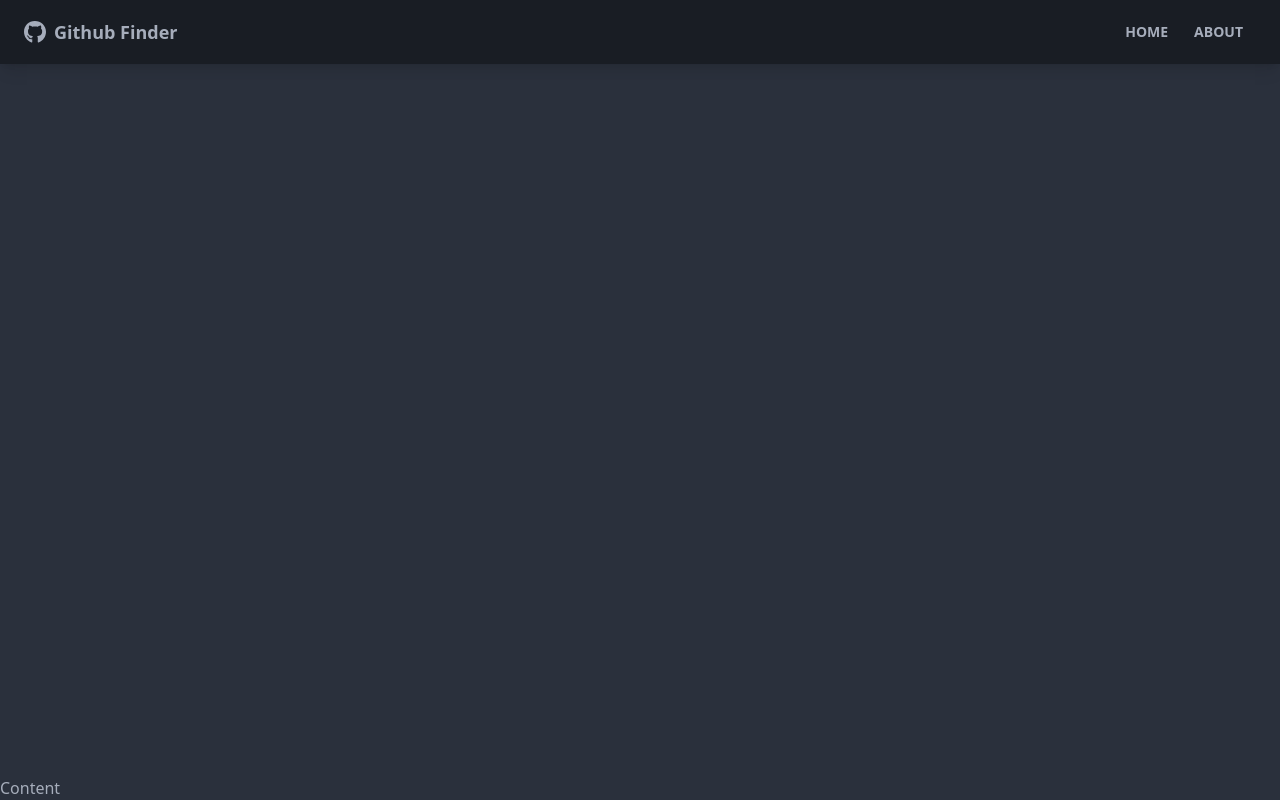
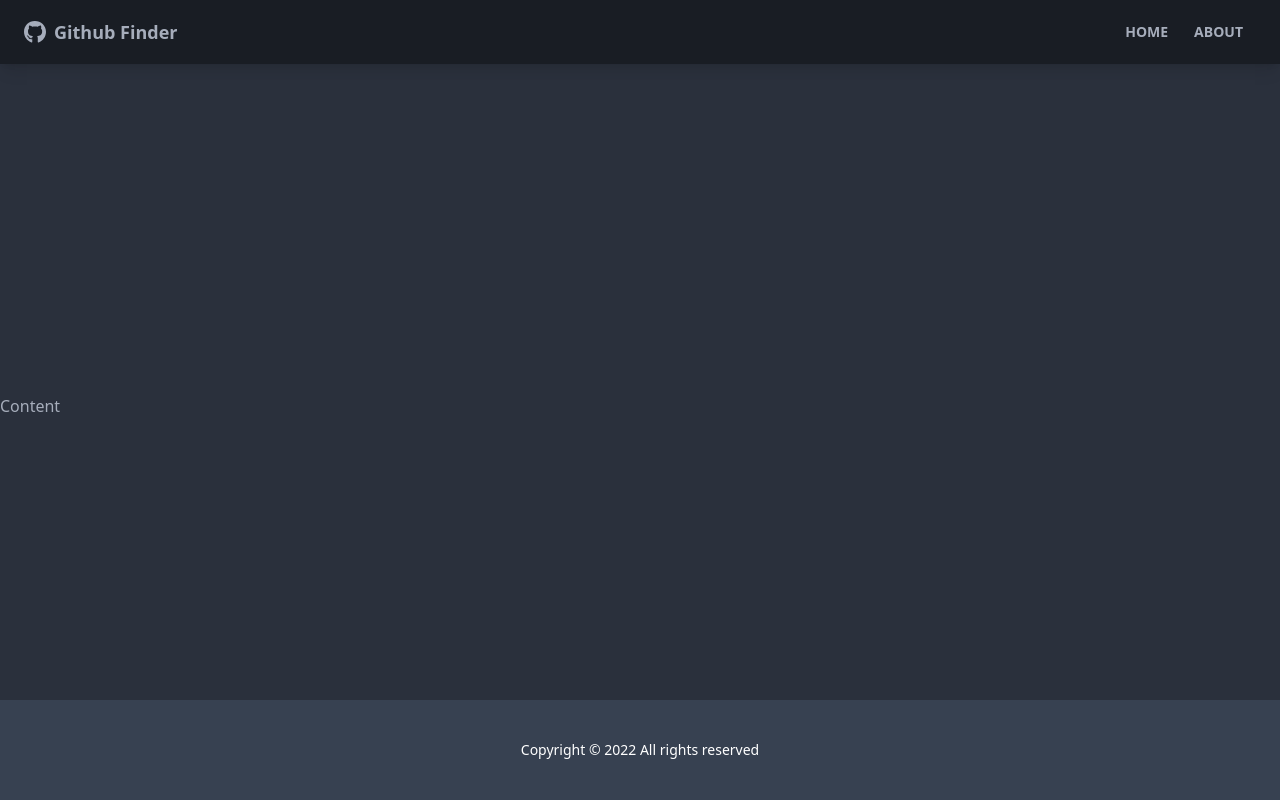
Before and after one commit to helen-tan/react-github-finder, a React (Create React App) app: page / in a window 1280 px wide. Built offline with nearby package versions, Linux system fonts and the light colour scheme; the HTML template or start-up script is replaced by a standard one.

Commit message:
Created Footer component

```diff
--- a/src/App.js
+++ b/src/App.js
@@ -1,5 +1,6 @@
 import { BrowserRouter as Router, Route } from 'react-router-dom'
 import Navbar from './components/layouts/Navbar'
+import Footer from './components/layouts/Footer'
 
 function App() {
   return (
@@ -8,6 +9,8 @@
         <Navbar />
 
         <main>Content</main>
+
+        <Footer />
       </div>
 
     </Router>
--- /dev/null
+++ b/src/components/layouts/Footer.jsx
@@ -0,0 +1,13 @@
+function Footer() {
+  const footerYear = new Date().getFullYear();
+
+  return (
+    <footer className='footer p-10 bg-gray-700 text-primary-content footer-center'>
+      <div>
+        <p>Copyright &copy; {footerYear} All rights reserved</p>
+      </div>
+    </footer>
+  )
+}
+
+export default Footer
```
